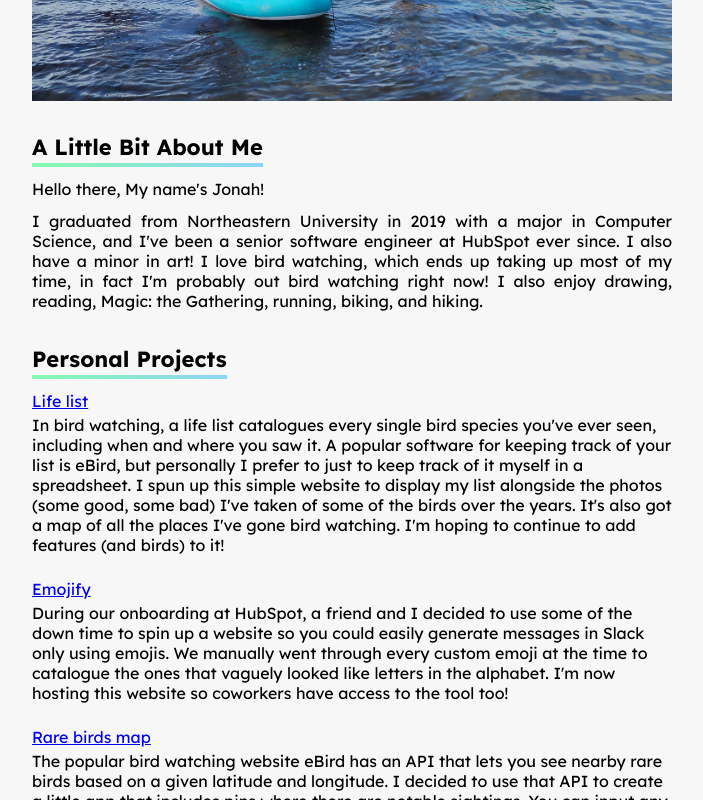
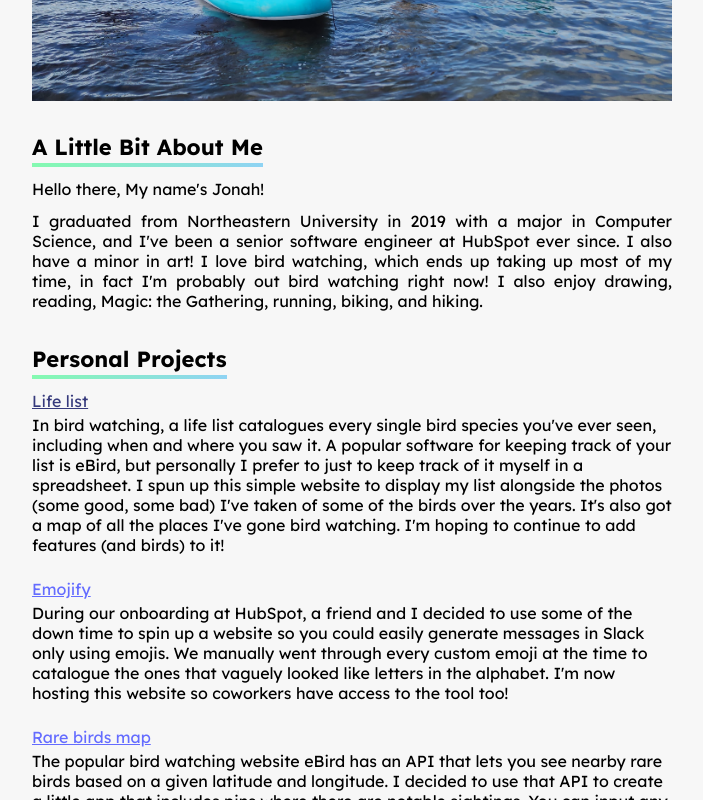
Before and after one commit to Jonah-Min/jonahmin.com, a React (Vite) app: page / in a window 1280 px wide. In both pictures the pointer is over the link "Life list". Shown: the part 510-1310 px from the top of the page, without its empty margins (288-991 px from the left). Built offline with nearby package versions, Linux system fonts and the light colour scheme.

Commit message:
Update link colors

```diff
--- a/src/stylesheets/homePage.css
+++ b/src/stylesheets/homePage.css
@@ -100,6 +100,11 @@ p {
 
 .project-link a {
   margin-right: 4px;
+  color: #646cff;
+}
+
+.project-link a:hover {
+  color: #363a7c;
 }
 
 @media (max-width: 900px) {
```
Also changed, not shown: 6 other files (tests, documents, lock files or other folders).
